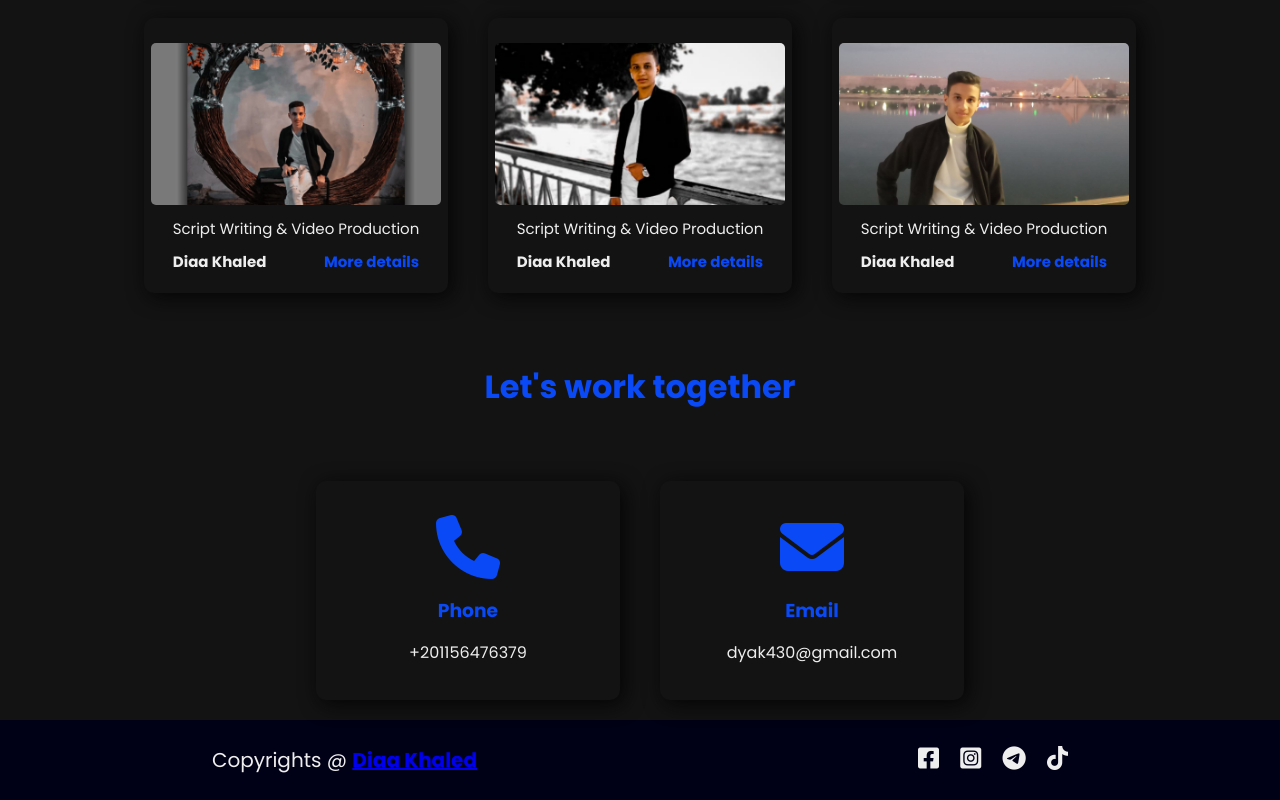
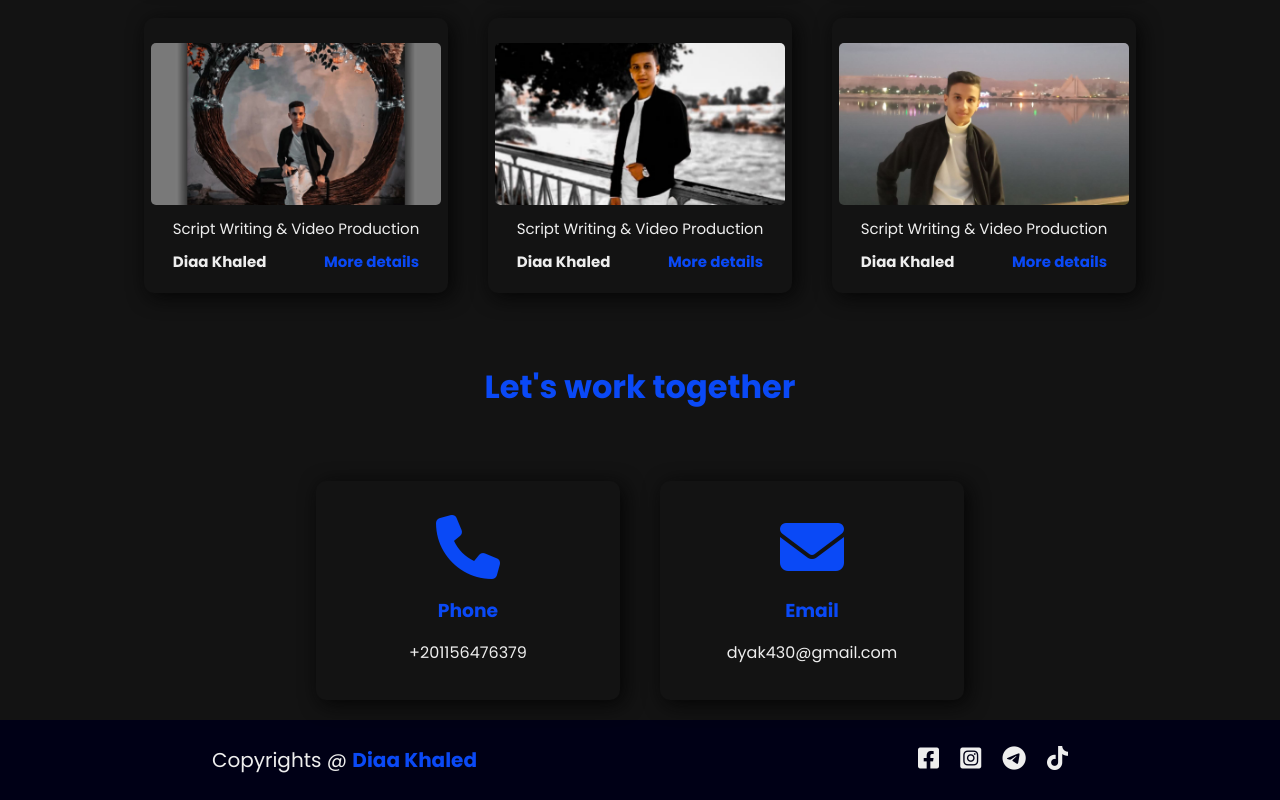
Before and after one commit to Diaa-Khaled-1/project-1, a plain HTML site: page index.html in a window 1280 px wide. Shown: the part 1752-2552 px from the top of the page. Drawn offline with Linux system fonts and the light colour scheme.

Commit message:
Update index.html

```diff
--- a/index.html
+++ b/index.html
@@ -181,7 +181,7 @@
     </section>
     <!-- --------------------------------------------------------- -->
     <footer class="footer">
-      <p class="footer-title">Copyrights @ <span><a href="#">Diaa Khaled</a></span></p>
+      <p class="footer-title">Copyrights @ <span>Diaa Khaled</span></p>
       <div class="social-icons">
         <a href="https://www.facebook.com/profile.php?id=100011007549761"><i class="fa-brands fa-square-facebook"></i></a>
         <a href="https://www.instagram.com/diaa._3/"><i class="fa-brands fa-square-instagram"></i></a>
```
